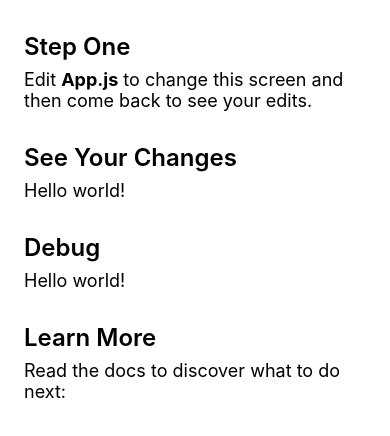
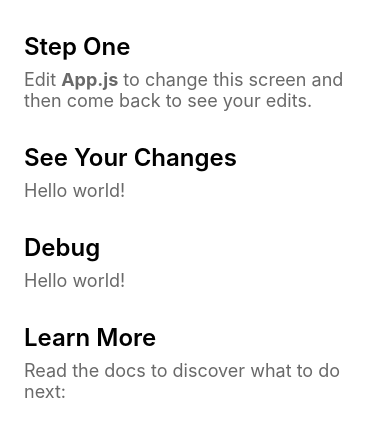
Before and after one commit to huuquyet/MinimalTodoApp, a React Native app: screen / in a window 390 px wide. Shown: the top 436 px of the page. Built offline with nearby package versions, Linux system fonts and the light colour scheme.

Commit message:
Toggle dark mode by styled-components and react-native-vector-icons

```diff
--- a/package.json
+++ b/package.json
@@ -14,7 +14,9 @@
   "dependencies": {
     "react": "^17.0.2",
     "react-native": "^0.67.2",
-    "react-native-web": "^0.17.5"
+    "react-native-vector-icons": "^9.1.0",
+    "react-native-web": "^0.17.5",
+    "styled-components": "^5.3.3"
   },
   "devDependencies": {
     "@babel/core": "^7.17.5",
@@ -31,6 +33,7 @@
     "metro-react-native-babel-preset": "^0.68.0",
     "react-dom": "^17.0.2",
     "react-test-renderer": "^17.0.2",
+    "source-map-loader": "^3.0.1",
     "url-loader": "^4.1.1",
     "webpack": "^5.69.1",
     "webpack-cli": "^4.9.2",
--- a/public/index.web.js
+++ b/public/index.web.js
@@ -1,7 +1,7 @@
 import {AppRegistry} from 'react-native';
 
 import appInfo from '../app.json';
-import App from '../src/App';
+import App from '../src/themes/App';
 
 if (module.hot) {
   module.hot.accept();
--- a/src/App.js
+++ b/src/App.js
@@ -17,7 +17,7 @@ import {
   View,
 } from 'react-native';
 
-const Section = ({children, title}) => {
+const Section = ({children, title}): React$Node => {
   const isDarkMode = useColorScheme() === 'dark';
   return (
     <View style={styles.sectionContainer}>
@@ -25,7 +25,7 @@ const Section = ({children, title}) => {
         style={[
           styles.sectionTitle,
           {
-            // color: isDarkMode ? Colors.white : Colors.black,
+            color: isDarkMode ? 'white' : 'black',
           },
         ]}>
         {title}
@@ -34,7 +34,7 @@ const Section = ({children, title}) => {
         style={[
           styles.sectionDescription,
           {
-            // color: isDarkMode ? Colors.light : Colors.dark,
+            color: isDarkMode ? 'lightgrey' : 'dimgrey',
           },
         ]}>
         {children}
@@ -47,7 +47,7 @@ const App: () => React$Node = () => {
   const isDarkMode = useColorScheme() === 'dark';
 
   const backgroundStyle = {
-    // backgroundColor: isDarkMode ? Colors.darker : Colors.lighter,
+    backgroundColor: isDarkMode ? 'dimgrey' : 'lightgrey',
   };
 
   return (
@@ -57,11 +57,9 @@ const App: () => React$Node = () => {
         contentInsetAdjustmentBehavior="automatic"
         style={backgroundStyle}>
         <View
-          style={
-            {
-              // backgroundColor: isDarkMode ? Colors.black : Colors.white,
-            }
-          }>
+          style={{
+            backgroundColor: isDarkMode ? 'black' : 'white',
+          }}>
           <Section title="Step One">
             Edit <Text style={styles.highlight}>App.js</Text> to change this
             screen and then come back to see your edits.
--- /dev/null
+++ b/src/themes/themes.js
@@ -0,0 +1,43 @@
+import {createGlobalStyle} from 'styled-components';
+import styled from 'styled-components/native';
+
+export const lightTheme = {
+  body: '#E2E2E2',
+  text: '#363537',
+  toggleBorder: '#FFF',
+  gradient: 'linear-gradient(#39598A, #79D7ED)',
+};
+
+export const darkTheme = {
+  body: '#363537',
+  text: '#FAFAFA',
+  toggleBorder: '#6B8096',
+  gradient: 'linear-gradient(#091236, #1E215D)',
+};
+
+export const GlobalStyles = createGlobalStyle`
+  *,
+  *::after,
+  *::before {
+    box-sizing: border-box;
+  }
+
+  body {
+    align-items: center;
+    background: ${({theme}) => theme.body};
+    color: ${({theme}) => theme.text};
+    display: flex;
+    flex-direction: column;
+    justify-content: center;
+    height: 100vh;
+    margin: 0;
+    padding: 0;
+    font-family: BlinkMacSystemFont, -apple-system, 'Segoe UI', Roboto, Helvetica, Arial, sans-serif, FontAwesome, MaterialIcons;
+    transition: all 0.25s linear;
+  }`;
+
+export const Container = styled.View`
+  flex: 1;
+  justify-content: center;
+  align-items: center;
+`;
--- a/webpack.config.js
+++ b/webpack.config.js
@@ -16,6 +16,7 @@ const babelLoaderConfiguration = {
     path.resolve(__dirname, 'public/index.web.js'), // Entry to your application
     path.resolve(__dirname, 'public/App.web.js'), // Change this to your main App file
     path.resolve(__dirname, 'src'),
+    path.resolve(__dirname, 'node_modules/react-native-vector-icons'),
     ...compileNodeModules,
   ],
   use: {
@@ -42,7 +43,7 @@ const svgLoaderConfiguration = {
 };
 
 const imageLoaderConfiguration = {
-  test: /\.(gif|jpe?g|png)$/,
+  test: /\.(gif|jpe?g|png|ttf)$/,
   use: {
     loader: 'url-loader',
     options: {
@@ -68,6 +69,11 @@ module.exports = {
   },
   module: {
     rules: [
+      {
+        test: /\.js$/,
+        enforce: 'pre',
+        use: ['source-map-loader'],
+      },
       babelLoaderConfiguration,
       imageLoaderConfiguration,
       svgLoaderConfiguration,
```
Also changed, not shown: src/themes/App.js (added, +29 -0 lines), 16 other files (tests, documents, lock files or other folders).
